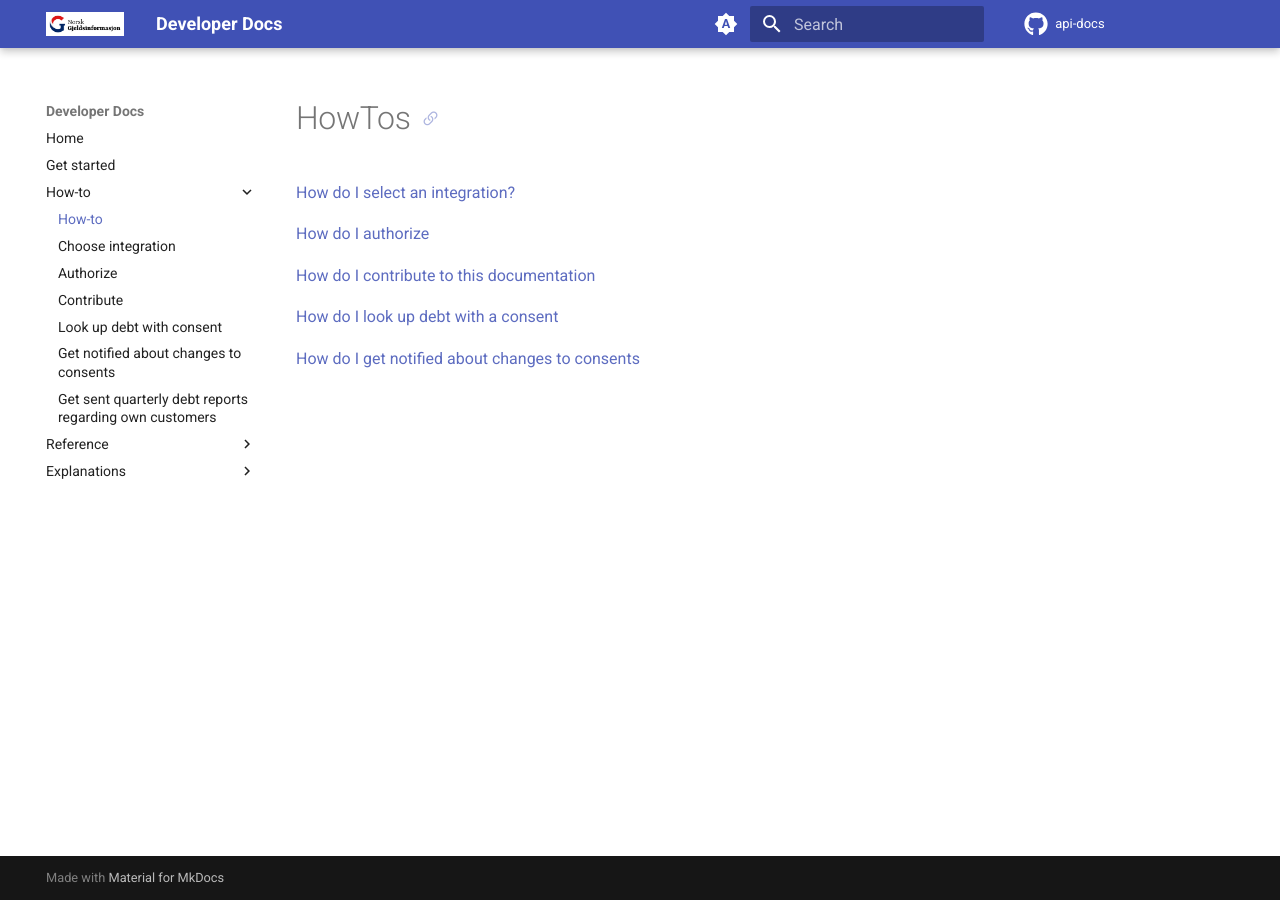
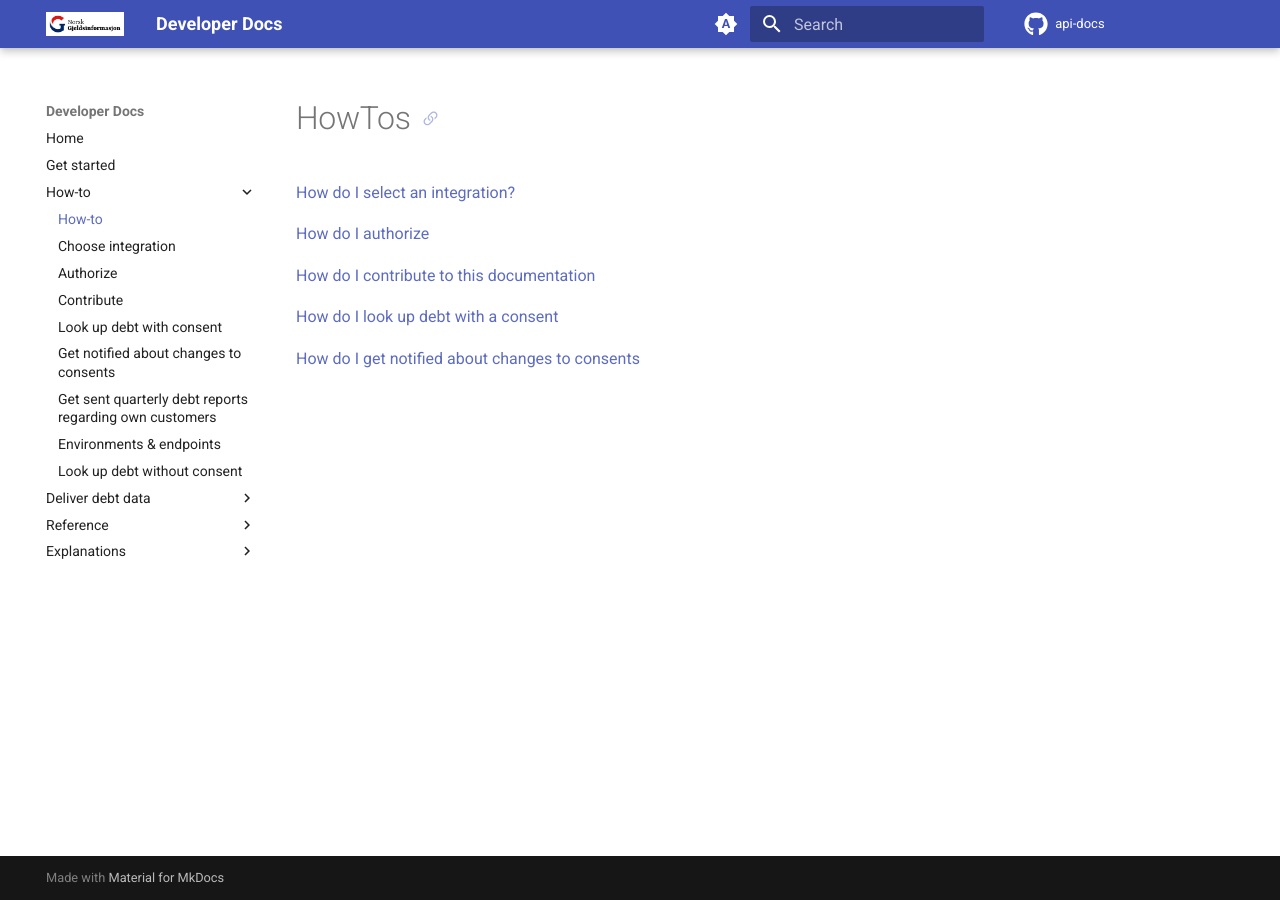
Before and after one commit to norsk-gjeldsinformasjon/api-docs, an MkDocs documentation site: the page built from docs/howto/index.md, in a window 1280 px wide. Built offline with MkDocs 1.6.1 and Material for MkDocs 9.7.7, drawn with Linux system fonts in a browser that asks for light colours; comment, search, counter and statistics services are not loaded; part of the change alters nothing that is shown.

Commit message:
Update mkdocs.yml

```diff
--- a/mkdocs.yml
+++ b/mkdocs.yml
@@ -2,43 +2,43 @@ site_name: Developer Docs
 site_url: https://norsk-gjeldsinformasjon.github.io/api-docs
 repo_url: https://github.com/norsk-gjeldsinformasjon/api-docs
 repo_name: api-docs
+
 theme:
   name: material
   favicon: assets/favicon.ico
   logo: assets/logo.png
   icon:
-      repo: fontawesome/brands/github
+    repo: fontawesome/brands/github
   palette:
-    # Palette toggle for automatic mode
     - media: "(prefers-color-scheme)"
       toggle:
         icon: material/brightness-auto
         name: Switch to light mode
-    # Palette toggle for light mode
     - media: "(prefers-color-scheme: light)"
       scheme: default
       toggle:
         icon: material/brightness-7
         name: Switch to dark mode
-    # Palette toggle for dark mode
     - media: "(prefers-color-scheme: dark)"
       scheme: slate
       toggle:
         icon: material/brightness-4
         name: Switch to system preference
-# Extra styling to enhance contrast in dark/light mode
+
 extra_css:
   - "stylesheets/extra.css"
   - https://cdn.jsdelivr.net/npm/bootstrap-icons@1.11.3/font/bootstrap-icons.min.css
 # Extra javascript for add on functionality
 extra_javascript:
   - "script/header_links.js"
+
 plugins:
   - plantuml:
       puml_url: https://www.plantuml.com/plantuml/
       puml_keyword: plantuml
   - render_swagger
   - search
+
 markdown_extensions:
   - pymdownx.details
   - pymdownx.superfences
@@ -49,22 +49,31 @@ markdown_extensions:
   - toc:
       permalink: true
       permalink_title: Copy link to this section
+
 nav:
   - Home: index.md
   - Get started: get-started/index.md
   - How-to:
-      - How-to: howto/index.md
-      - Choose integration: howto/choose_integration.md
-      - Authorize: howto/consent_authorize.md
-      - Contribute: howto/contributing.md
-      - Look up debt with consent: howto/lookup-consent.md
-      - Get notified about changes to consents: howto/events-consent.md
-      - Get sent quarterly debt reports regarding own customers: howto/recieve_quarterly_debt-reports.md
+    - How-to: howto/index.md
+    - Choose integration: howto/choose_integration.md
+    - Authorize: howto/consent_authorize.md
+    - Contribute: howto/contributing.md
+    - Look up debt with consent: howto/lookup-consent.md
+    - Get notified about changes to consents: howto/events-consent.md
+    - Get sent quarterly debt reports regarding own customers: howto/recieve_quarterly_debt-reports.md
+    - Environments & endpoints: howto/environments.md
+    - Look up debt without consent: howto/lookup-noconsent.md
+  - Deliver debt data:
+    - Onboarding & scenarios: howto/deliver/onboarding.md
+    - Security requirements: howto/deliver/security.md
+    - API reference: howto/deliver/api-reference.md
+    - Testing & go-live: howto/deliver/testing.md
   - Reference:
-      - Reference: reference/index.md
-      - Consent reference: reference/consent.md
-      - OpenAPI: reference/openapi.md
+    - Reference: reference/index.md
+    - Consent reference: reference/consent.md
+    - OpenAPI: reference/openapi.md
   - Explanations:
-      - Explanations: explanation/index.md
-      - Consent: explanation/consent.md
-      - Consuming event feeds: explanation/consume-events-feed.md
+    - Explanations: explanation/index.md
+    - Consent: explanation/consent.md
+    - Consuming event feeds: explanation/consume-events-feed.md
+    - Delivering debt data: explanation/delivering-debt-data.md
```
